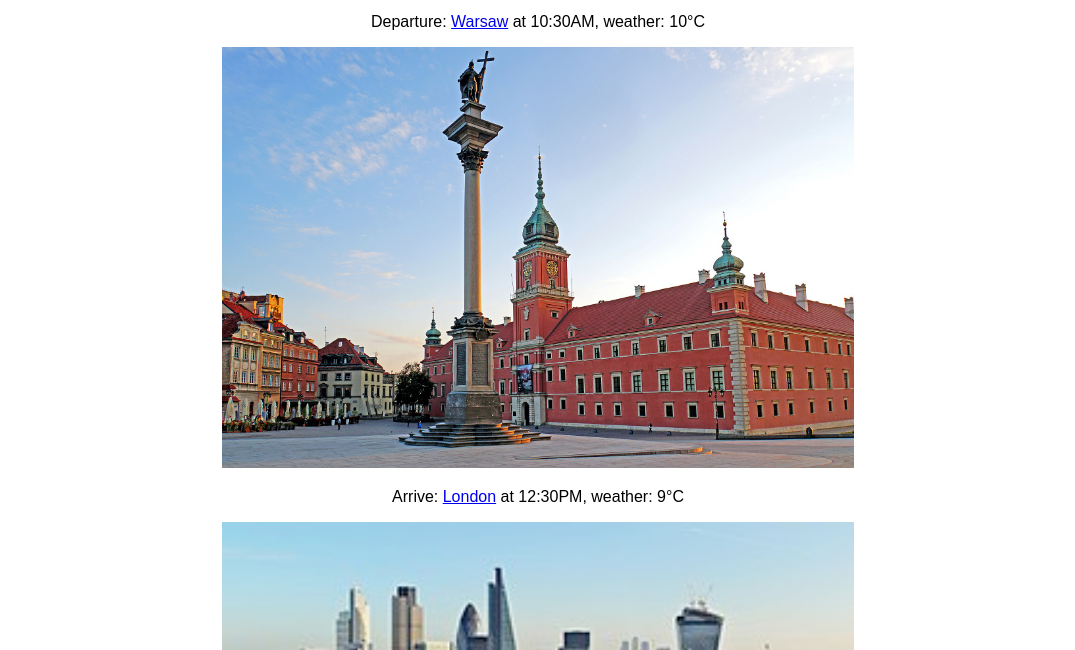
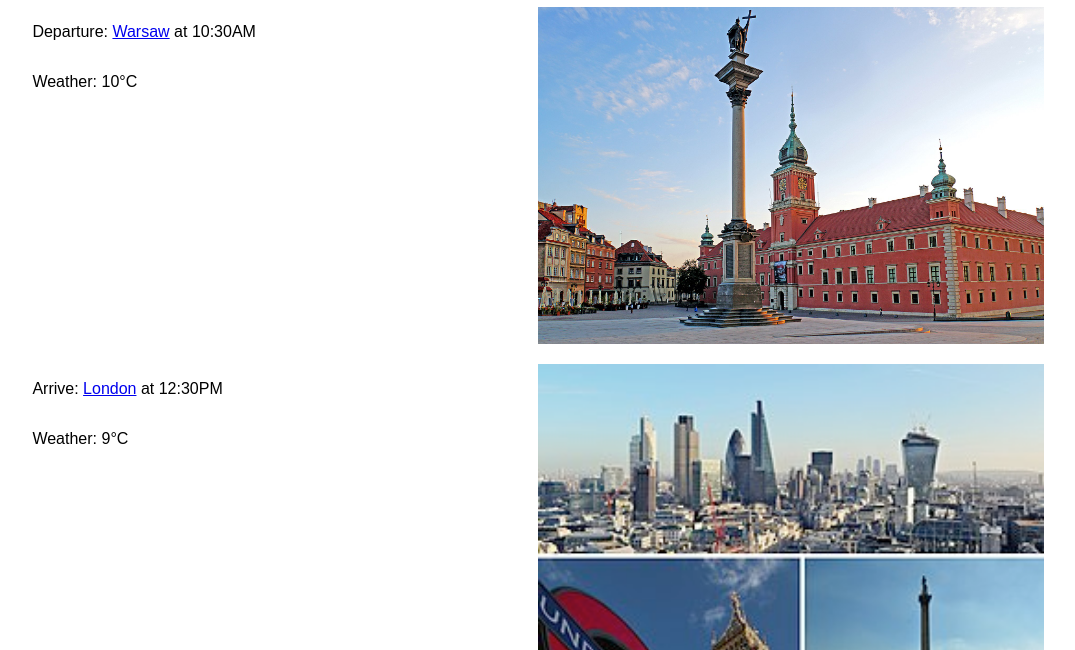
Before and after one commit to mp371366/www-lab-2, a plain HTML site: page flights/index.html in a window 1280 px wide. Shown: the part 150-800 px from the top of the page, without its empty margins (102-1177 px from the left). Drawn offline with Linux system fonts and the light colour scheme.

Commit message:
Add sections for common parts of flight page.

```diff
--- a/flights/index.html
+++ b/flights/index.html
@@ -17,21 +17,28 @@
     </a>
   </nav>
   <section class="city-section">
+    <aside>
       <p>
         Departure:
         <a href="https://en.wikipedia.org/wiki/Warsaw">Warsaw</a>
-      at 10:30AM, weather: 10&deg;C
+        at 10:30AM
       </p>
+      <p>Weather: 10&deg;C</p>
+    </aside>
     <img src="../images/warsaw.jpg" alt="Warsaw photo" class="city-foto" />
   </section>
   <section class="city-section">
+    <aside>
       <p>
         Arrive:
         <a href="https://en.wikipedia.org/wiki/London">London</a>
-      at 12:30PM, weather: 9&deg;C
+        at 12:30PM
       </p>
+      <p>Weather: 9&deg;C</p>
+    </aside>
     <img src="../images/london.jpg" alt="London photo" class="city-foto" />
   </section>
+  <section class="airplane-section">
     <h2>Airplane description</h2>
     <dl class="airplane-description-list">
       <dt>Type</dt>
@@ -43,7 +50,9 @@
       <img src=" ../images/airplane.jpg" alt="Airplane" class="plane" />
       <figcaption>Airplane photo</figcaption>
     </figure>
-  <h2>Passangers</h2>
+  </section>
+  <section class="passengers-section">
+    <h2>Passengers</h2>
     <ul class="passengers-list">
       <li>Bajtek</li>
       <li>Bitek</li>
@@ -58,6 +67,7 @@
       <li>W</li>
       <li>Y</li>
     </ul>
+  </section>
   <footer class="main-footer">
     Mateusz Pyszczek
   </footer>
--- a/stylesheets/index.css
+++ b/stylesheets/index.css
@@ -58,6 +58,20 @@ div.table-container {
   margin: auto;
 }
 
+section.city-section {
+  display: flex;
+  width: 80%;
+  justify-content: space-between;
+  margin: auto;
+  padding: 10px;
+}
+
+section.city-section>aside {
+  display: flex;
+  flex-direction: column;
+  align-items: flex-start;
+}
+
 img.city-foto {
   width: 50%;
   min-width: 300px;
```
Lines whose indentation alone changed are shown as unchanged.
